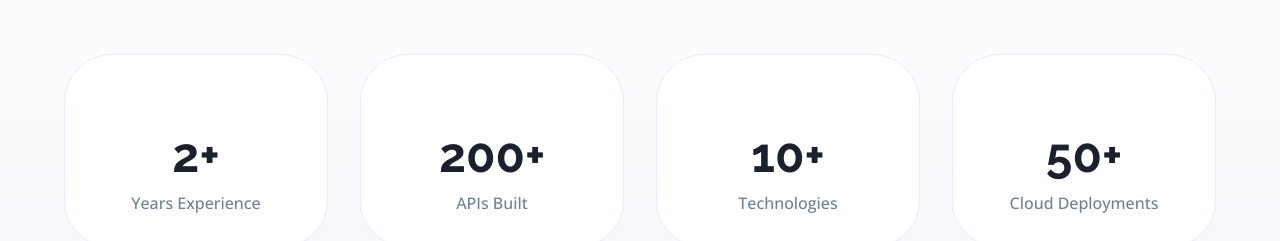
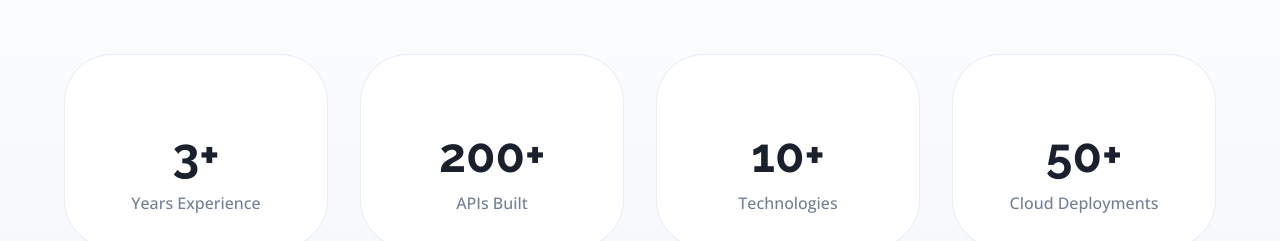
Before and after one commit to learning-projects-vinay/portfolio, a Next.js app: page / in a window 1280 px wide. Shown: the part 2240-2481 px from the top of the page. Built offline with nearby package versions, Linux system fonts and the light colour scheme; some icons are missing.

Commit message:
fix: Update Years Experience value in Stats section from 2 to 3

```diff
--- a/src/components/sections/Stats.tsx
+++ b/src/components/sections/Stats.tsx
@@ -183,7 +183,7 @@ export default function Stats() {
           <Grid size={{ xs: 12, sm: 6, md: 3 }}>
             <StatCard
               icon={<WorkIcon />}
-              value={2}
+              value={3}
               suffix="+"
               label="Years Experience"
               delay={0}
```
